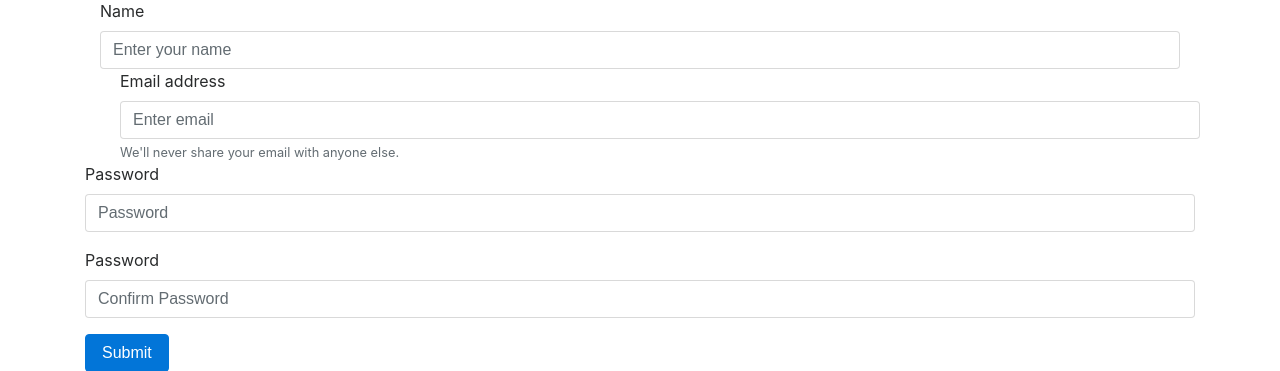
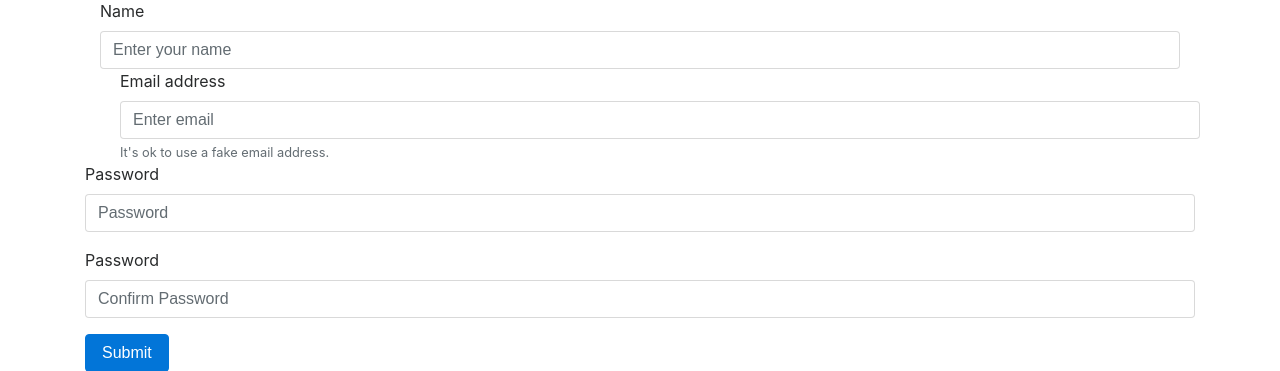
Before and after one commit to hamelsmu/simple_flask_app, a Flask app: page /register in a window 1280 px wide. Shown: the part 93-464 px from the top of the page. Run offline with Flask 2, Linux system fonts and the light colour scheme; some libraries are stand-ins or nearby versions.

```diff
--- a/templates/register.html
+++ b/templates/register.html
@@ -16,7 +16,7 @@
             <div class="col" style="margin-left: 20px">
                 <label for="email">Email address</label>
                 <input type="email" name="email" class="form-control" id="email" aria-describedby="emailHelp" placeholder="Enter email">
-                <small id="emailHelp" class="form-text text-muted">We'll never share your email with anyone else.</small>
+                <small id="emailHelp" class="form-text text-muted">It's ok to use a fake email address.</small>
             </div>
         </div>
         <div class="form-group">
```
